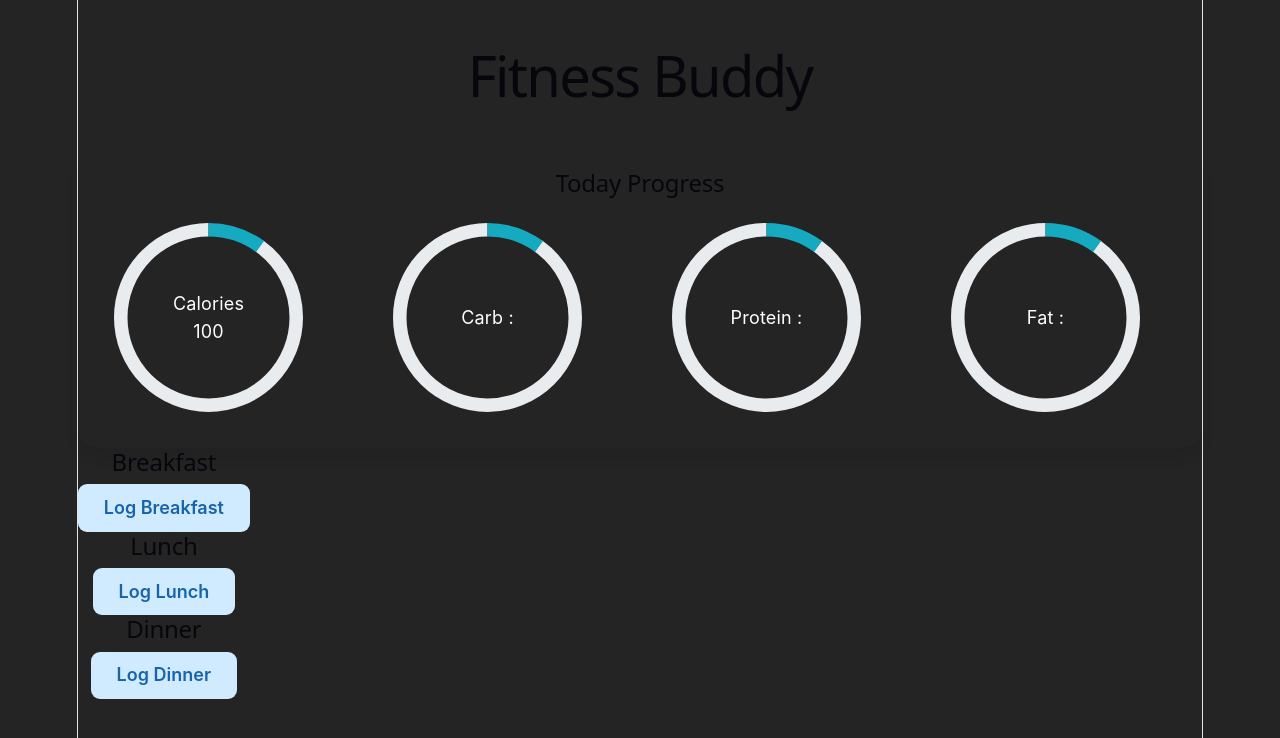
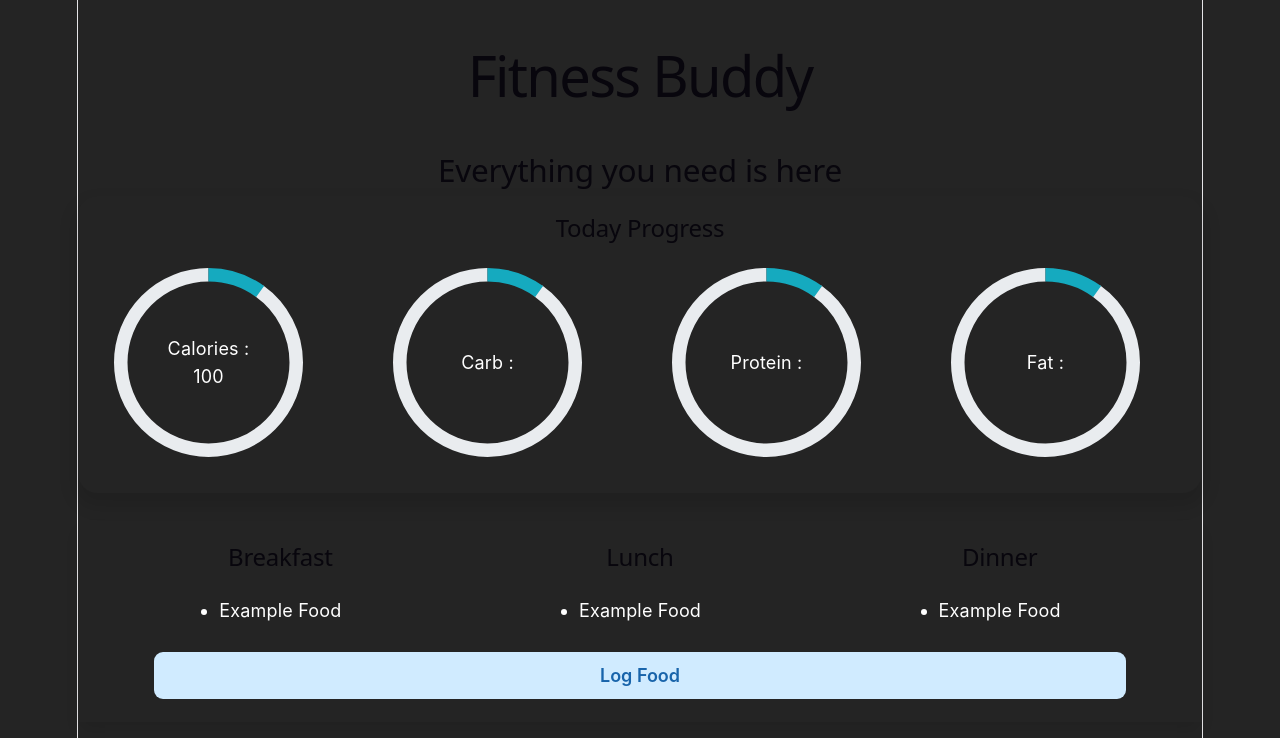
Before and after one commit to Neco-arch/Marcoapp, a React app in the folder frontend/: page / in a window 1280 px wide. Shown: the top 738 px of the page. Built offline with nearby package versions, Linux system fonts and the light colour scheme; the HTML template or start-up script is replaced by a standard one.

Commit message:
feat : add meal dialog

```diff
--- a/frontend/package.json
+++ b/frontend/package.json
@@ -12,6 +12,7 @@
   "dependencies": {
     "@mantine/core": "^9.5.2",
     "@mantine/hooks": "^9.5.2",
+    "axios": "^1.20.0",
     "postcss": "^8.5.26",
     "postcss-preset-mantine": "^1.18.0",
     "postcss-simple-vars": "^7.0.1",
--- a/frontend/src/App.css
+++ b/frontend/src/App.css
@@ -1,9 +1,22 @@
+* {
+    padding: 0;
+    margin: 0;
+}
+
 body {
   background-color: #242424 !important;
 }
 
+.Header > h2 {
+    font-size: 1.75rem;
+}
+
 p {
     color: white;
+}
+
+.DialogText {
+    color: black;
 }
 
 .Progress_div {
@@ -14,10 +27,46 @@ p {
 .Progress_wrapper {
     padding: 1rem;
     border-radius: 20px;
+    box-shadow: rgba(0, 0, 0, 0.1) 0px 10px 15px 5px
+}
+
+.LogFood_wrapper {
+    display: flex;
+    flex-direction: column;
+    align-items: center;
+    gap: 1.5rem;
+    height: 40%;
+    padding: 1.5rem 0;
+}
+
+.LogFood {
+    display: flex;
+    flex-wrap: wrap;
+    justify-content: space-around;
+    width: 100%;
+    padding-top: 5%;
+    padding: 2%;
     box-shadow: rgba(0, 0, 0, 0.1) 0 10px 15px -3px
 }
 
-.Log_Food_Excersice {
-    height: 40%;
+.LogFood > button {
+    flex-basis: 90%;
+    margin-top: 1.5rem;
     display: flex;
+    justify-content: center;
 }
+
+.Period_meal {
+    display: flex;
+    align-items: center;
+    flex-direction: column;
+    gap: 1rem;
+}
+
+.Meal_list {
+    color: white;
+}
+
+dialog {
+    padding: 1rem;
+}
--- a/frontend/src/App.jsx
+++ b/frontend/src/App.jsx
@@ -10,18 +10,20 @@ function App() {
   return (
     <>
     <div>
+      <div className='Header'>
       <h1>Fitness Buddy</h1>
+      <h2>Everything you need is here</h2>
+      </div>
       <div className='Progress_wrapper'>
         <h2>Today Progress </h2>
         <div className='Progress_div'>
         <Progressring Calories={100}></Progressring>
       </div>
       </div>
-      <div className='Log_Food_Excersice'>
         <LogFood></LogFood>
-        <div className='LogExcerise'>
+        <div>
+
         </div>
-      </div>
     </div>
     </>
   )
--- /dev/null
+++ b/frontend/src/components/Caloriescounting.jsx
@@ -0,0 +1,3 @@
+export default function CaloriesRing() {
+
+}
--- /dev/null
+++ b/frontend/src/components/Dialog.css
@@ -0,0 +1,3 @@
+.Submit_button {
+    padding-top: 1rem;
+}
--- /dev/null
+++ b/frontend/src/components/Logexcerise.jsx
@@ -0,0 +1,3 @@
+export default function ExceriseUI() {
+
+}
--- a/frontend/src/components/Logfood.jsx
+++ b/frontend/src/components/Logfood.jsx
@@ -1,20 +1,39 @@
-import { Button , Text } from '@mantine/core';
+import { useState } from 'react';
+import { Button } from '@mantine/core';
+import { useDisclosure } from '@mantine/hooks';
+import FoodDialog from './Logfooddialog';
 
 export default function LogFood() {
+  const [opened, { toggle, close }] = useDisclosure(false);
+
   return (
-    <div className='LogFood'>
-        <div>
+    <>
+      <div className="LogFood_wrapper">
+        <div className="LogFood">
+          <div className="Period_meal">
             <h2>Breakfast</h2>
-            <Button variant="light" size="md">Log Breakfast</Button>
+            <ul className="Meal_list">
+              <li>Example Food</li>
+            </ul>
           </div>
-        <div>
+          <div className="Period_meal">
             <h2>Lunch</h2>
-            <Button variant="light" size="md">Log Lunch</Button>
+            <ul className="Meal_list">
+              <li>Example Food</li>
+            </ul>
           </div>
-        <div>
+          <div className="Period_meal">
             <h2>Dinner</h2>
-            <Button variant="light" size="md">Log Dinner</Button>
+            <ul className="Meal_list">
+              <li>Example Food</li>
+            </ul>
+          </div>
+        <Button variant="light" size="md" onClick={toggle}>
+          Log Food
+        </Button>
         </div>
       </div>
-    )
+      <FoodDialog opened={opened} toggle={toggle} close={close} />
+    </>
+  );
 }
--- /dev/null
+++ b/frontend/src/components/Logfooddialog.jsx
@@ -0,0 +1,53 @@
+import { Dialog, Group, Button, TextInput, Text, Select } from '@mantine/core';
+import './Dialog.css'
+
+export default function FoodDialog({ opened, toggle, close }) {
+  return (
+    <>
+      <Dialog
+        opened={opened}
+        withCloseButton
+        onClose={close}
+        size="lg"
+        style={{
+          position: 'fixed',
+          top: '20%',
+          left: '40%',
+          transform: 'translate(-50%, -50%)',
+        }}
+      >
+        <Text size="sm" mb="xs" fw={500}  className='DialogText'>
+            Add your meal
+        </Text>
+
+        <Group align="flex-end">
+            <div>
+                <Select
+                label="Select meal of the day"
+                placeholder="Pick value"
+                data={['Breakfast', 'Lunch', 'Dinner']}
+                 />
+            </div>
+            <div>
+                <label>Meal name : </label><TextInput placeholder="French Fries"  />
+            </div>
+            <div>
+                <label>Carb : </label><TextInput placeholder="e.g. 20g"  />
+            </div>
+
+            <div>
+                <label>Protein : </label><TextInput placeholder="e.g. 30g"  />
+            </div>
+
+            <div>
+                <label>Fat : </label><TextInput placeholder="e.g. 40g"  />
+            </div>
+
+        </Group>
+        <Group className='Submit_button'>
+            <Button onClick={close}>Add meal</Button>
+        </Group>
+      </Dialog>
+    </>
+  );
+}
--- a/frontend/src/components/Progress.jsx
+++ b/frontend/src/components/Progress.jsx
@@ -8,7 +8,7 @@ export default function Progress({ Calories, Protein, Carb, Fat }) {
         size={200}
             label={<>
             <Text size='s' ta="center" >
-                    Calories
+                    Calories :
                 </Text>
                 <Text size='s' ta="center">
                     {Calories}
```
Also changed, not shown: 2 other files (tests, documents, lock files or other folders). Lines whose indentation alone changed are shown as unchanged.
